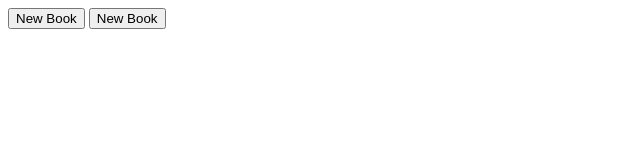
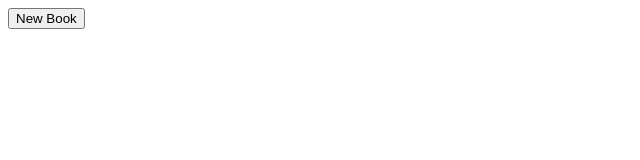
Before and after one commit to DarrenCNLee/Project-Library, a plain HTML site: page index.html in a window 1280 px wide. Shown: the whole page, without its empty margins (0-640 px from the left). Drawn offline with Linux system fonts and the light colour scheme.

Commit message:
fixing duplicate "New Book" button. also implemented clearing the new book form when the user clicks the cancel button

```diff
--- a/index.html
+++ b/index.html
@@ -24,7 +24,7 @@
 </head>
 
 <body>
-    <button id="new-book-btn">New Book</button>
+    <!-- <button id="new-book-btn">New Book</button> -->
     <dialog id="book-dialog">
         <form id="book-form" method="dialog">
             <h2>Add New Book</h2>
--- a/index.js
+++ b/index.js
@@ -84,7 +84,10 @@ document.addEventListener('DOMContentLoaded', () => {
     newBookBtn.addEventListener('click', () => dialog.showModal());
 
     // Close dialog
-    dialog.querySelector('#close-dialog').addEventListener('click', () => dialog.close());
+    dialog.querySelector('#close-dialog').addEventListener('click', () => {
+        dialog.querySelector('#book-form').reset(); // Clear the form
+        dialog.close();
+    });
 
     // Handle form submission
     dialog.querySelector('#book-form').addEventListener('submit', function(event) {
```
